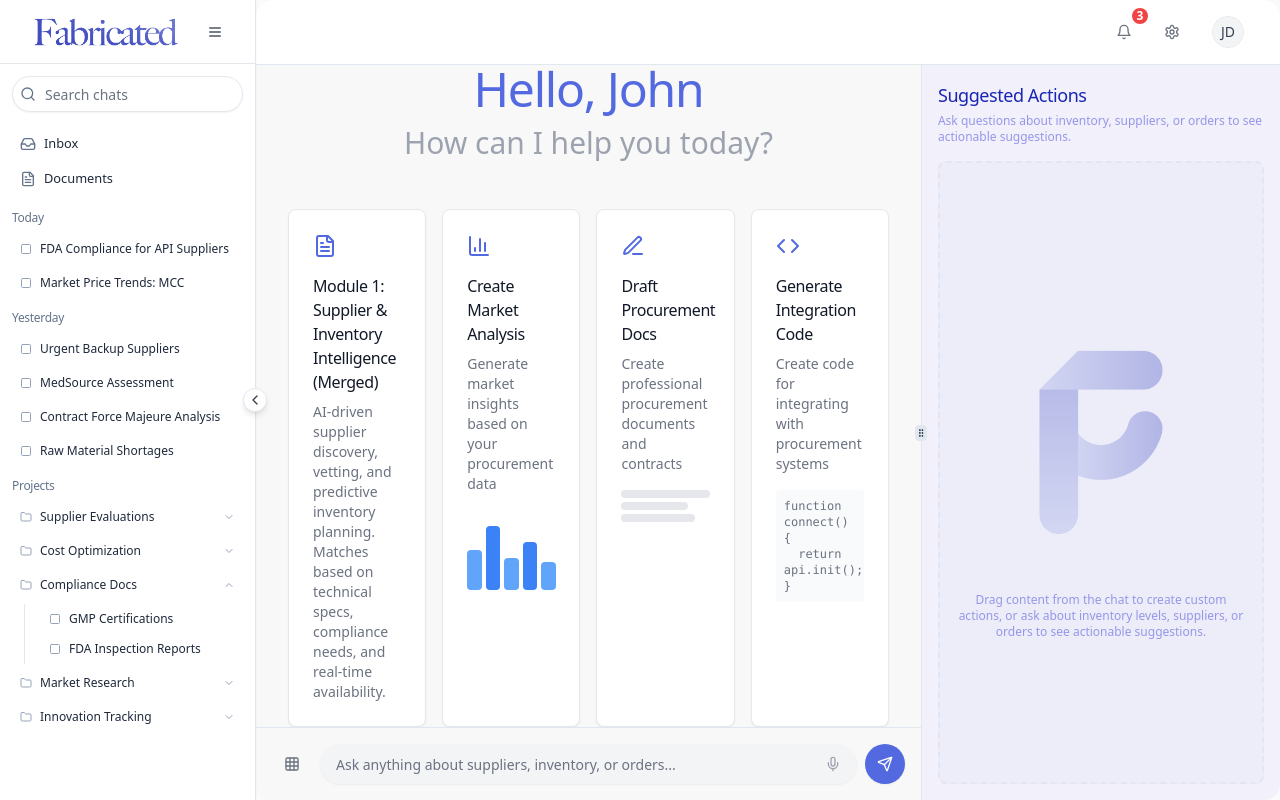
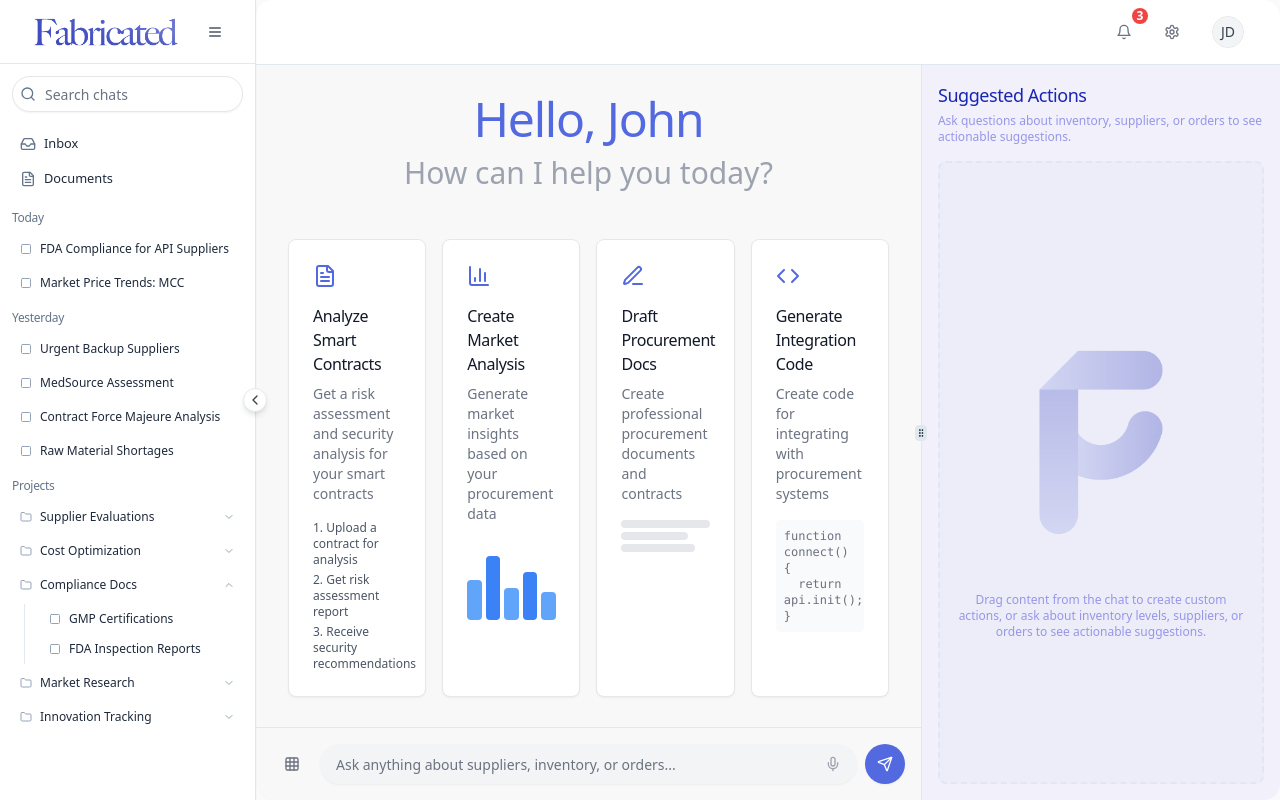
Before and after one commit to akifdanisik/fabricated-vision, a React (Vite) app: page /chat in a window 1280 px wide. Built offline with nearby package versions, Linux system fonts and the light colour scheme.

Commit message:
Reverted to edit edt-6eb9ed39-70c8-4f13-9f25-81f84b8929e0: "Fix: Resolve no changes error
The AI reported no changes were made, indicating a potential issue with the automated editing process. This commit addresses the underlying problem."

```diff
--- a/src/components/chat/WelcomeScreen.tsx
+++ b/src/components/chat/WelcomeScreen.tsx
@@ -1,3 +1,4 @@
+
 import React from 'react';
 import { Card } from '@/components/ui/card';
 import { FileText, BarChart3, PenLine, Code } from 'lucide-react';
@@ -88,10 +89,10 @@ const WelcomeScreen: React.FC<WelcomeScreenProps> = ({
 
       <div className="grid grid-cols-1 md:grid-cols-2 lg:grid-cols-4 gap-4 max-w-5xl">
         <WelcomeModule
-          title="Module 1: Supplier & Inventory Intelligence (Merged)"
-          description="AI-driven supplier discovery, vetting, and predictive inventory planning. Matches based on technical specs, compliance needs, and real-time availability."
+          title="Analyze Smart Contracts"
+          description="Get a risk assessment and security analysis for your smart contracts"
           icon={<FileText size={24} />}
-          onClick={() => onSelectQuickStart("Help me discover and vet suppliers for my procurement needs")}
+          onClick={() => onSelectQuickStart("I want to analyze a smart contract for risks")}
         />
         <WelcomeModule
           title="Create Market Analysis"
```
